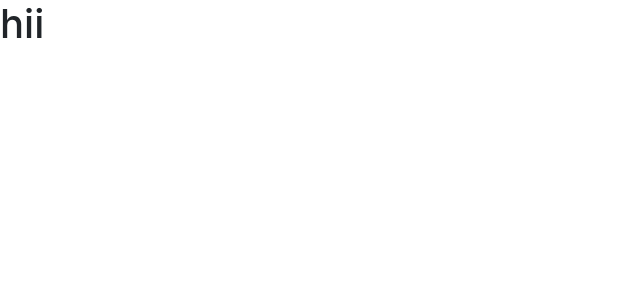
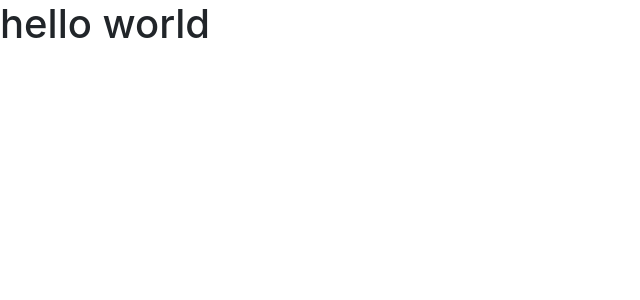
Before and after one commit to MonaliGanganeNeosoft/React-all, a React (Create React App) app: page / in a window 1280 px wide. Shown: the top 300 px of the page, without its empty margins (0-640 px from the left). Built offline with nearby package versions, Linux system fonts and the light colour scheme.

Commit message:
Counter component

```diff
--- /dev/null
+++ b/src/components/counter.jsx
@@ -0,0 +1,7 @@
+import React, { Component } from "react";
+class Counter extends Component {
+  render() {
+    return <h1>hello world</h1>;
+  }
+}
+export default Counter;
--- a/src/index.js
+++ b/src/index.js
@@ -4,10 +4,11 @@ import "./index.css";
 import App from "./App";
 import reportWebVitals from "./reportWebVitals";
 import "bootstrap/dist/css/bootstrap.css";
+import Counter from "./components/counter";
 
 ReactDOM.render(
   <React.StrictMode>
-    <App />
+    <Counter />
   </React.StrictMode>,
   document.getElementById("root")
 );
```
